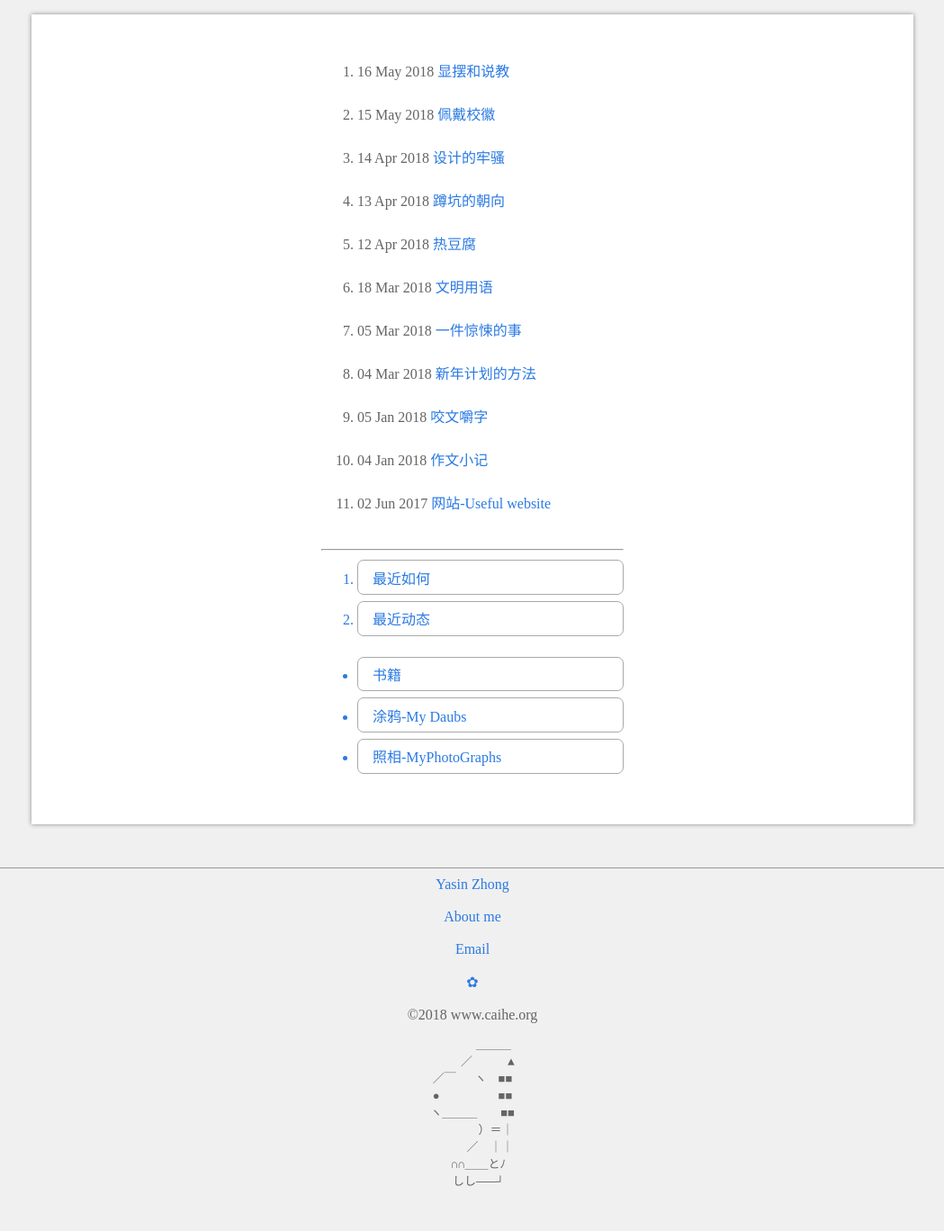
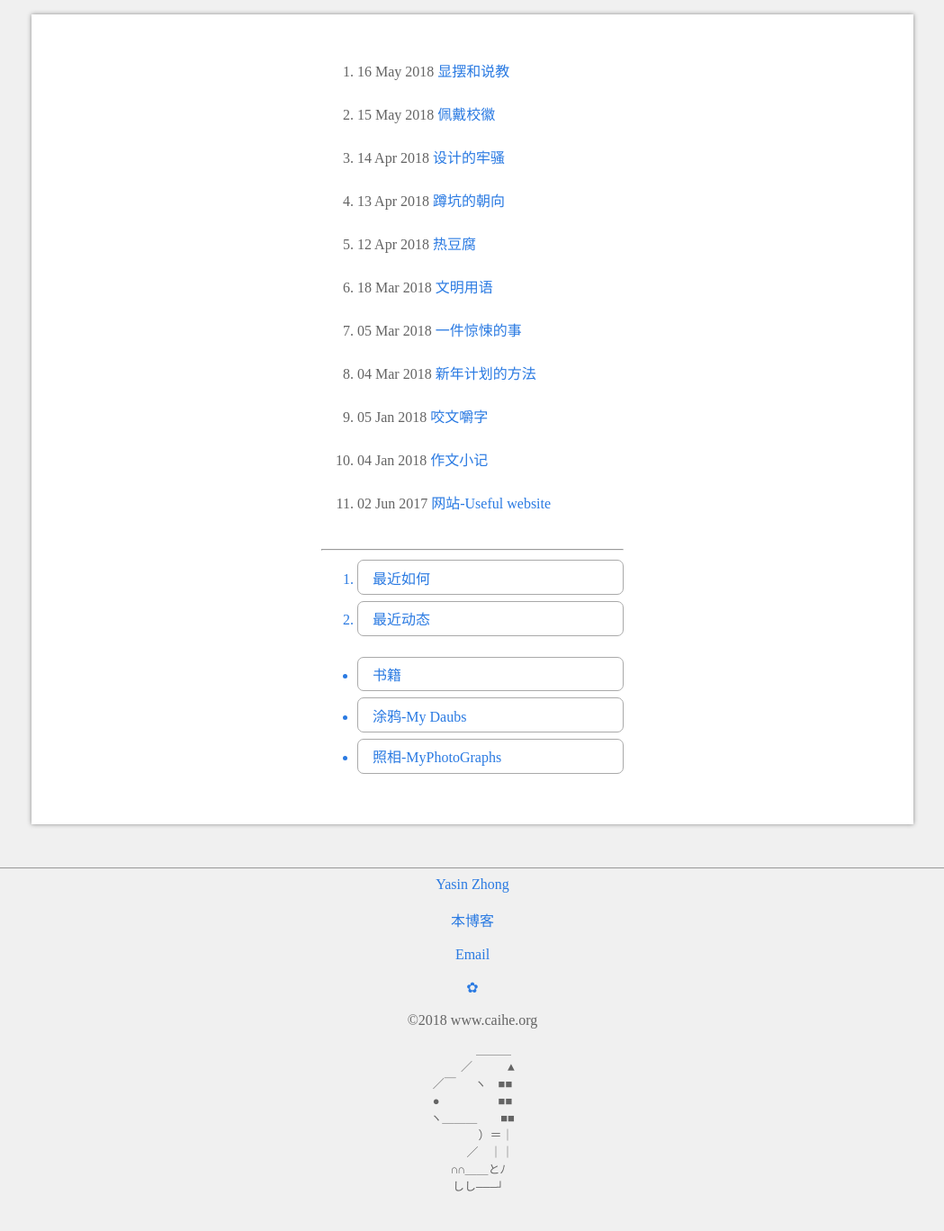
Before and after one commit to YasinZhong/yasinzhong.github.io, a Jekyll site: the page built from index.html, in a window 1280 px wide. Shown: the whole page at 90% size, without its empty margins (115-1164 px from the left). Built offline with Jekyll 4.4.1, drawn with Linux system fonts in a browser that asks for light colours; comment, search, counter and statistics services are not loaded.

Commit message:
2018/05/31

```diff
--- a/_layouts/default-index.html
+++ b/_layouts/default-index.html
@@ -35,7 +35,7 @@
 	<div id="div-header" >
 		<a href="http://a.caihe.org">Yasin Zhong</a>
 		<br/><br/>
-		<a href="http://a.caihe.org/post0/SelfIntroduction.html" >About me</a>
+		<a href="http://a.caihe.org/post0/SelfIntroduction.html" >本博客</a>
 		<br/><br/>
 		<a href="mailto:m@caihe.org" >Email</a>
 		<br/><br/>
--- a/_layouts/default-twit.html
+++ b/_layouts/default-twit.html
@@ -53,7 +53,7 @@
 	<div id="div-header" >
 		<a href="http://a.caihe.org">Yasin Zhong</a>
 		<br/><br/>
-		<a href="http://a.caihe.org/post0/SelfIntroduction.html" >About me</a>
+		<a href="http://a.caihe.org/post0/SelfIntroduction.html" >本博客</a>
 		<br/><br/>
 		<a href="mailto:m@caihe.org" >Email</a>
 		<br/><br/>
--- a/_layouts/default.html
+++ b/_layouts/default.html
@@ -23,7 +23,7 @@
 	<div id="div-header" >
 		<a href="http://a.caihe.org">Yasin Zhong</a>
 		<br/><br/>
-		<a href="http://a.caihe.org/post0/SelfIntroduction.html" >About me</a>
+		<a href="http://a.caihe.org/post0/SelfIntroduction.html" >本博客</a>
 		<br/><br/>
 		<a href="mailto:m@caihe.org" >Email</a>
 		<br/><br/>
--- a/post1/2018-3-13-BookShare.html
+++ b/post1/2018-3-13-BookShare.html
@@ -13,6 +13,7 @@ title: 分享图书
 	<li>《十七年表》曹寇</li>
 	<li>《朗读者》 本哈德·施林克</li>
 	<li>《马克思主义基本原理概论》</li>
+	<li>《爱丽丝梦游仙境》</li>
 	. . .
 </ol>
 
```
